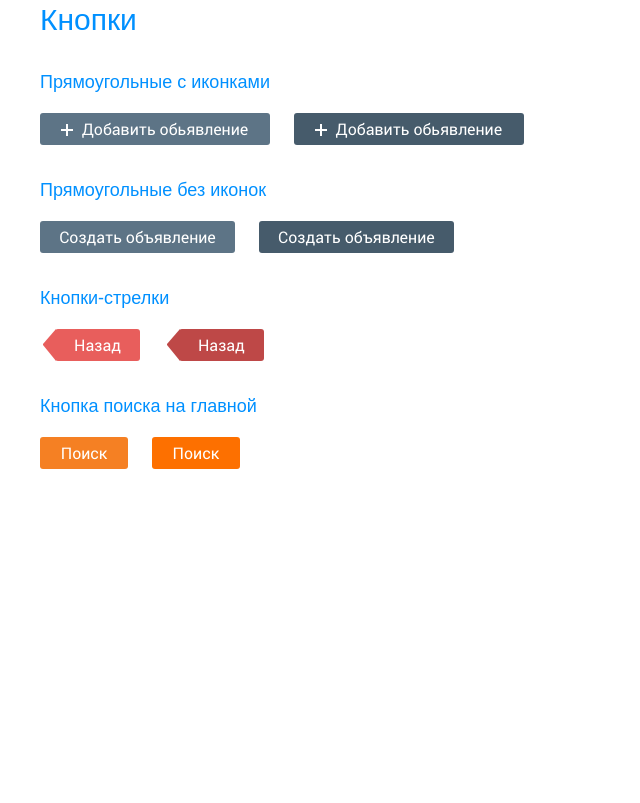
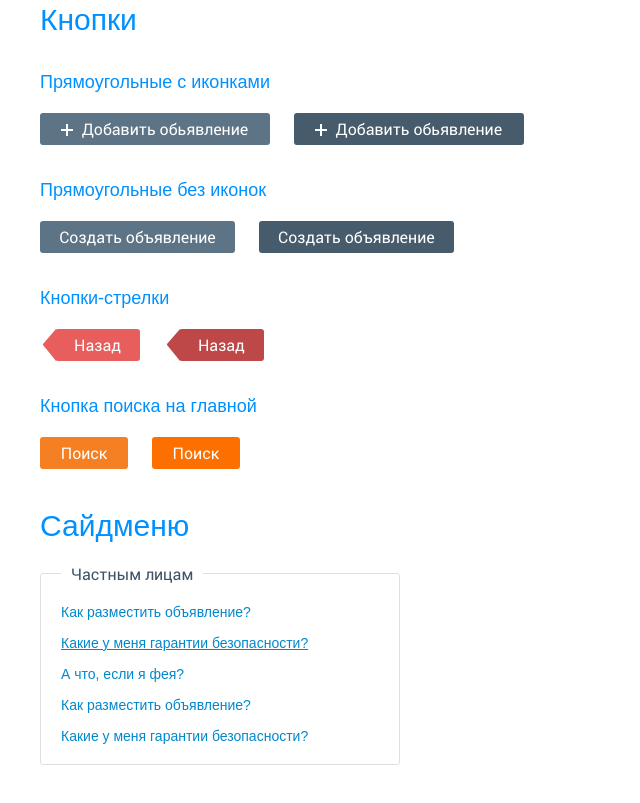
Before and after one commit to andkh/neru-angular, a plain HTML site: page index.html in a window 1280 px wide. Shown: the part 839-1642 px from the top of the page, without its empty margins (0-640 px from the left). Before the commit the page ends 1348 px from the top, so only its background shows below. Drawn offline with Linux system fonts and the light colour scheme.

Commit message:
Finished sidemenu

```diff
--- a/index.html
+++ b/index.html
@@ -109,6 +109,30 @@
         </ul>
     </div>
 </section>
+<section class="side-menu">
+    <h2>Сайдменю</h2>
+    <fieldset>
+        <legend>Частным лицам</legend>
+        <ul>
+            <li>
+                <a href="#">Как разместить объявление?</a>
+            </li>
+            <li class="active">
+                <a href="#">Какие у меня гарантии безопасности?</a>
+            </li>
+            <li>
+                <a href="#">А что, если я фея?</a>
+            </li>
+            <li>
+                <a href="#">Как разместить объявление?</a>
+            </li>
+            <li>
+                <a href="#">Какие у меня гарантии безопасности?</a>
+            </li>
+        </ul>
+    </fieldset>
+</section>
+
 <script src="lib/angular.min.js"></script>
 <script src="js/app.js"></script>
 <script src="js/controllers.js"></script>
--- a/styles/scss/_global.scss
+++ b/styles/scss/_global.scss
@@ -366,3 +366,35 @@ input#errorInput {
     @include border-radius(3px);
   }
 }
+
+/* Side menu */
+.side-menu {
+  fieldset {
+    width: 360px;
+    padding: 20px;
+    border: 1px solid #dfdfdf;
+    @include border-radius(3px);
+  }
+  legend {
+    padding: 0 10px;
+    font: 16px 'Roboto-Regular', sans-serif;
+    color: #3f5467;
+  }
+  .active {
+    a {
+      text-decoration: underline;
+    }
+  }
+  li {
+    margin-top: 15px;
+    &:first-child {
+      margin: 0;
+    }
+    a {
+      color: #0088cc;
+      &:hover {
+        text-decoration: underline;
+      }
+    }
+  }
+}
```
Also changed, not shown: styles/css/styles.css.
